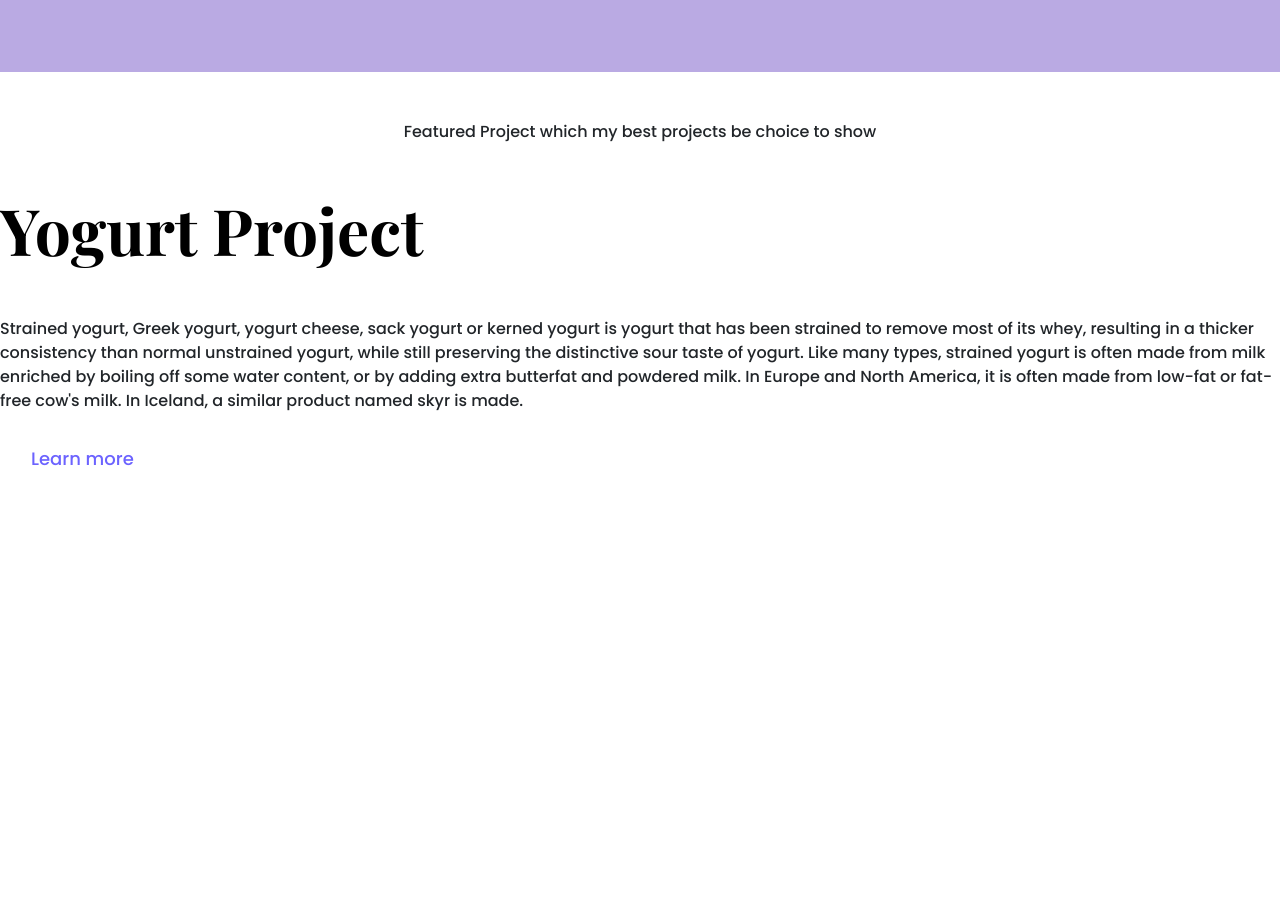
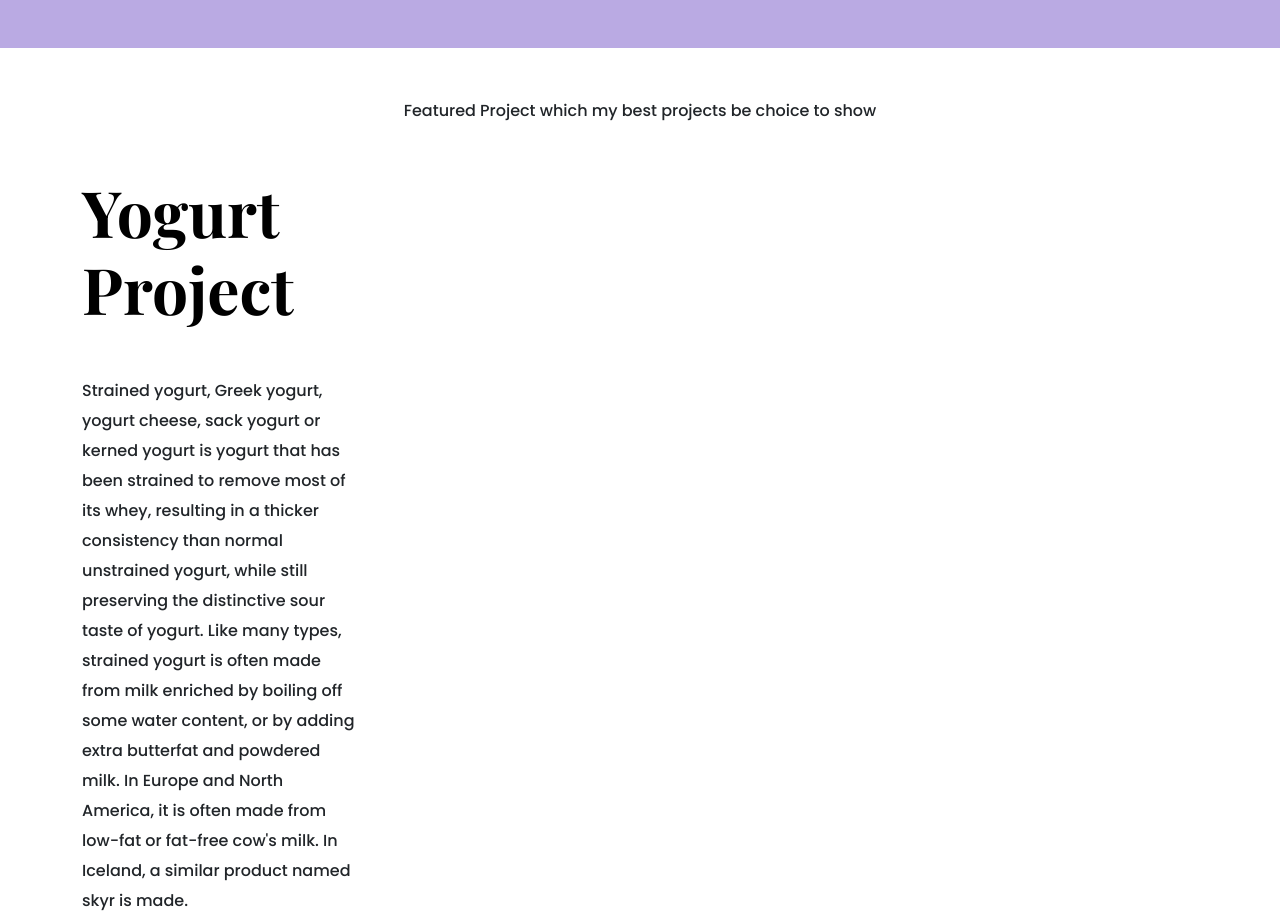
Before and after one commit to TyasOetomo/portfolioproject-homepage-content, a plain HTML site: page index.html in a window 1280 px wide. Shown: the part 580-1499 px from the top of the page. Before the commit the page ends 1068 px from the top, so only its background shows below. Drawn offline with nearby package versions, Linux system fonts and the light colour scheme.

Commit message:
updated HTML and CSS

```diff
--- a/index.html
+++ b/index.html
@@ -38,11 +38,16 @@
   </div>
 </div>
 <p class="text-center m-5">Featured Project which my best projects be choice to show</p>
-<h2 class="mb-5">Yogurt Project</h2>
-<p>Strained yogurt, Greek yogurt, yogurt cheese, sack yogurt or kerned yogurt is yogurt that has been strained to remove most of its whey, resulting in a thicker consistency than normal unstrained yogurt, while still preserving the distinctive sour taste of yogurt. Like many types, strained yogurt is often made from milk enriched by boiling off some water content, or by adding extra butterfat and powdered milk. In Europe and North America, it is often made from low-fat or fat-free cow's milk. In Iceland, a similar product named skyr is made.</p>
-<a href="" class="btn btn-branding-outline">Learn more</a>
-
-
-
+<div class="container">
+  <div class="row">
+    <div class="col-6">
+    <div class="col-6">
+    <h2 class="mb-5">Yogurt Project</h2>
+    <p class="mb-4">Strained yogurt, Greek yogurt, yogurt cheese, sack yogurt or kerned yogurt is yogurt that has been strained to remove most of its whey, resulting in a thicker consistency than normal unstrained yogurt, while still preserving the distinctive sour taste of yogurt. Like many types, strained yogurt is often made from milk enriched by boiling off some water content, or by adding extra butterfat and powdered milk. In Europe and North America, it is often made from low-fat or fat-free cow's milk. In Iceland, a similar product named skyr is made.</p>
+    <a href="" class="btn btn-branding-outline">Learn more</a>
+   </div>
+  </div>
+ </div>
+</div>
 </body>
 </html>
--- a/styles/portfolio.css
+++ b/styles/portfolio.css
@@ -30,6 +30,7 @@ h2 {
 p {
     font-weight: normal;
     font-size: 16px;
+    line-height: 30px;
 }
 
 .hero {
```
